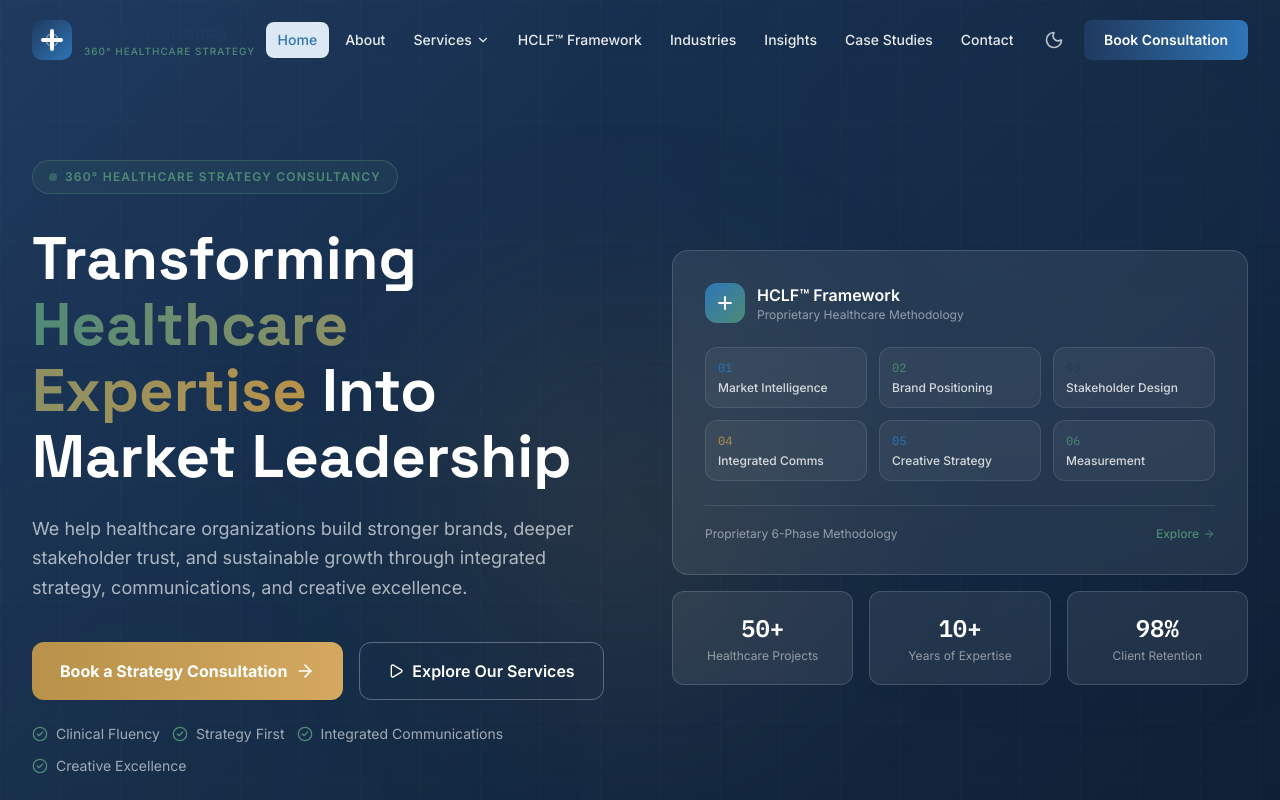
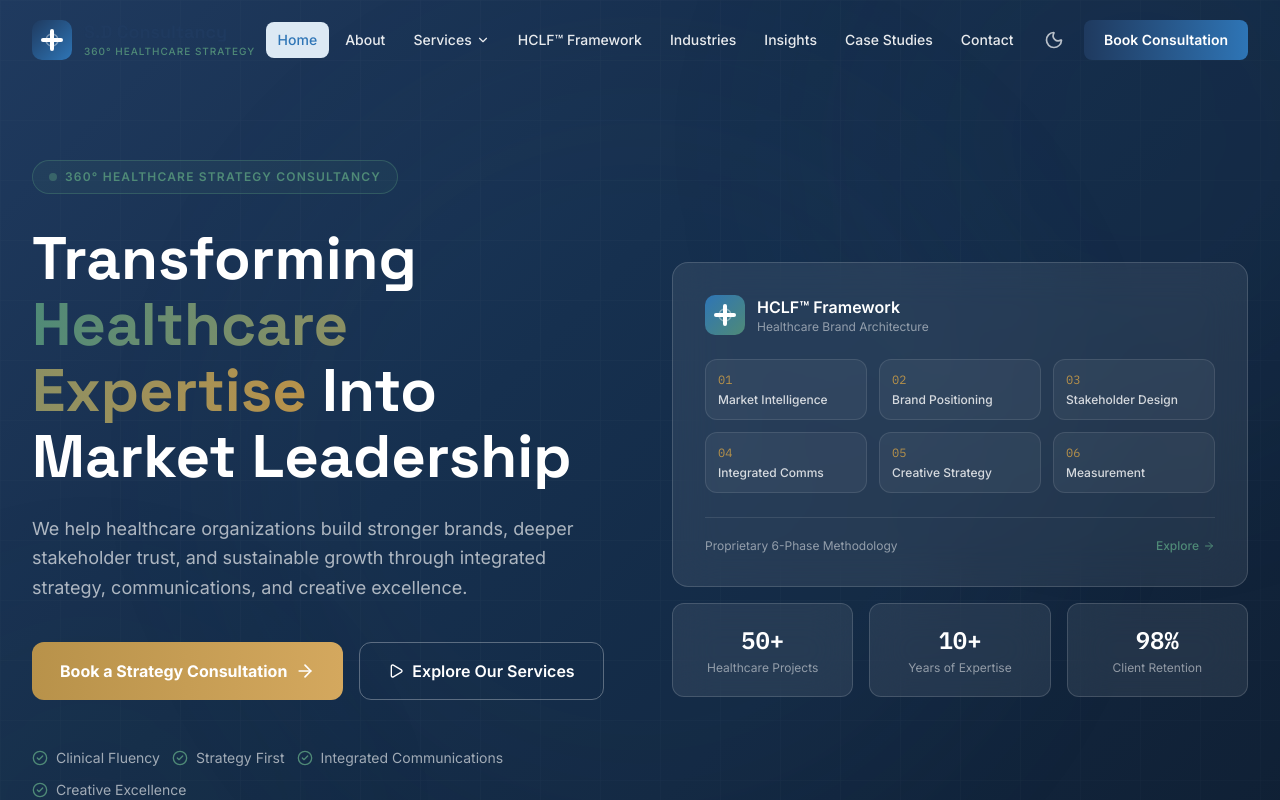
Before and after one commit to drvijayadutta-afk/SD-Consultancy, a Next.js app: page / in a window 1280 px wide. Shown: the top 800 px of the page. Built offline with nearby package versions, Linux system fonts and the light colour scheme.

Commit message:
Fix: SVG logo, hero stats (10+ years/50+ projects), about page (founded 2026 by doctor), animations

```diff
--- a/src/app/globals.css
+++ b/src/app/globals.css
@@ -173,75 +173,45 @@ h1, h2, h3, h4, h5, h6 {
   margin-top: 2rem;
   margin-bottom: 1rem;
 }
+.dark .prose-healthcare h2 {
+  color: #e8eef4;
+}
 
-/* Custom animations */
+/* Animations */
 @keyframes float {
   0%, 100% { transform: translateY(0px); }
   50% { transform: translateY(-12px); }
 }
-
 @keyframes pulse-slow {
   0%, 100% { opacity: 0.2; transform: scale(1); }
   50% { opacity: 0.35; transform: scale(1.05); }
 }
-
 @keyframes pulse-slower {
   0%, 100% { opacity: 0.15; transform: scale(1); }
   50% { opacity: 0.25; transform: scale(1.08); }
 }
-
 @keyframes shimmer {
   0% { background-position: -200% center; }
   100% { background-position: 200% center; }
 }
-
 @keyframes fade-up {
   from { opacity: 0; transform: translateY(20px); }
   to { opacity: 1; transform: translateY(0); }
 }
 
-@keyframes slide-in-left {
-  from { opacity: 0; transform: translateX(-20px); }
-  to { opacity: 1; transform: translateX(0); }
-}
-
 .animate-float {
   animation: float 6s ease-in-out infinite;
 }
-
 .animate-pulse-slow {
-  animation: pulse-slow 8s ease-in-out infinite;
+  animation: pulse-slow 4s ease-in-out infinite;
 }
-
 .animate-pulse-slower {
-  animation: pulse-slower 10s ease-in-out infinite;
+  animation: pulse-slower 6s ease-in-out infinite;
 }
-
+.animate-shimmer {
+  background-size: 200% auto;
+  animation: shimmer 3s linear infinite;
+}
 .animate-fade-up {
-  animation: fade-up 0.7s cubic-bezier(0.4, 0, 0.2, 1) forwards;
+  animation: fade-up 0.7s cubic-bezier(0.4, 0, 0.2, 1) both;
 }
-
-.animate-slide-in-left {
-  animation: slide-in-left 0.7s cubic-bezier(0.4, 0, 0.2, 1) forwards;
-}
-
-/* Shimmer text effect */
-.shimmer-text {
-  background: linear-gradient(90deg, #4F8A77 0%, #B8924A 25%, #4F8A77 50%, #2E75B6 75%, #4F8A77 100%);
-  background-size: 200% auto;
-  -webkit-background-clip: text;
-  -webkit-text-fill-color: transparent;
-  background-clip: text;
-  animation: shimmer 4s linear infinite;
-}
-
-/* Improved card hover */
-.card-hover:hover {
-  transform: translateY(-6px);
-  box-shadow: 0 24px 64px rgba(31, 58, 95, 0.18);
-}
-
-/* Prose dark mode fix */
-.dark .prose-healthcare h2 {
-  color: white;
-}
--- a/src/components/layout/Navigation.tsx
+++ b/src/components/layout/Navigation.tsx
@@ -59,7 +59,8 @@ export function Navigation() {
           {/* Logo */}
           <Link href="/" className="flex items-center gap-3 group">
             <div className="relative flex-shrink-0">
-    <svg width="40" height="40" viewBox="0 0 40 40" fill="none" xmlns="http://www.w3.org/2000/svg" className="group-hover:scale-105 transition-transform duration-200">
+              <svg width="40" height="40" viewBox="0 0 40 40" fill="none" xmlns="http://www.w3.org/2000/svg"
+                className="group-hover:scale-105 transition-transform duration-200">
                 <rect width="40" height="40" rx="10" fill="url(#navLogoGrad)"/>
                 <rect x="18" y="9" width="4" height="22" rx="2" fill="white"/>
                 <rect x="9" y="18" width="22" height="4" rx="2" fill="white"/>
--- a/src/components/sections/HeroSection.tsx
+++ b/src/components/sections/HeroSection.tsx
@@ -4,30 +4,27 @@ import { useEffect, useRef } from 'react';
 import Link from 'next/link';
 import { ArrowRight, Play, CheckCircle2 } from 'lucide-react';
 
-const pillars = [
-  'Clinical Fluency',
-  'Strategy First',
-  'Integrated Communications',
-  'Creative Excellence',
-];
+const pillars = ['Clinical Fluency', 'Strategy First', 'Integrated Communications', 'Creative Excellence'];
 
 export function HeroSection() {
   const headlineRef = useRef<HTMLHeadingElement>(null);
   const subtextRef = useRef<HTMLParagraphElement>(null);
   const ctaRef = useRef<HTMLDivElement>(null);
+  const pillarsRef = useRef<HTMLDivElement>(null);
 
   useEffect(() => {
-    const elements = [
+    const els = [
       { el: headlineRef.current, delay: 100 },
       { el: subtextRef.current, delay: 300 },
       { el: ctaRef.current, delay: 500 },
+      { el: pillarsRef.current, delay: 700 },
     ];
-    elements.forEach(({ el, delay }) => {
+    els.forEach(({ el, delay }) => {
       if (!el) return;
       el.style.opacity = '0';
-      el.style.transform = 'translateY(32px)';
+      el.style.transform = 'translateY(28px)';
       setTimeout(() => {
-        el.style.transition = 'all 0.9s cubic-bezier(0.4, 0, 0.2, 1)';
+        el.style.transition = 'all 0.85s cubic-bezier(0.4, 0, 0.2, 1)';
         el.style.opacity = '1';
         el.style.transform = 'none';
       }, delay);
@@ -36,127 +33,79 @@ export function HeroSection() {
 
   return (
     <section className="relative min-h-screen flex items-center overflow-hidden hero-gradient">
-      {/* Animated background orbs */}
-      <div className="absolute inset-0 overflow-hidden pointer-events-none">
-        <div className="absolute -top-40 -right-40 w-[700px] h-[700px] rounded-full bg-[#2E75B6]/20 blur-[140px] animate-pulse-slow" />
-        <div className="absolute -bottom-40 -left-40 w-[600px] h-[600px] rounded-full bg-[#4F8A77]/15 blur-[120px] animate-pulse-slower" />
-        <div className="absolute top-1/3 left-1/3 w-[400px] h-[400px] rounded-full bg-[#B8924A]/10 blur-[100px] animate-float" />
-        <div
-          className="absolute inset-0 opacity-[0.03]"
-          style={{
-            backgroundImage:
-              'linear-gradient(rgba(255,255,255,0.5) 1px, transparent 1px), linear-gradient(90deg, rgba(255,255,255,0.5) 1px, transparent 1px)',
-            backgroundSize: '60px 60px',
-          }}
-        />
+      <div className="absolute inset-0 overflow-hidden">
+        <div className="absolute -top-40 -right-40 w-[600px] h-[600px] rounded-full bg-[#2E75B6]/20 blur-[120px] animate-pulse-slow" />
+        <div className="absolute -bottom-40 -left-40 w-[500px] h-[500px] rounded-full bg-[#4F8A77]/15 blur-[100px] animate-pulse-slower" />
+        <div className="absolute top-1/2 left-1/2 -translate-x-1/2 -translate-y-1/2 w-[800px] h-[800px] rounded-full bg-[#2E75B6]/5 blur-[80px]" />
+        <div className="absolute inset-0 opacity-[0.03]" style={{ backgroundImage: 'linear-gradient(rgba(255,255,255,0.5) 1px, transparent 1px), linear-gradient(90deg, rgba(255,255,255,0.5) 1px, transparent 1px)', backgroundSize: '60px 60px' }} />
       </div>
-
       <div className="relative max-w-7xl mx-auto px-4 sm:px-6 lg:px-8 py-32 pt-40">
         <div className="grid lg:grid-cols-2 gap-16 items-center">
-          {/* Left Content */}
           <div>
             <div className="inline-flex items-center gap-2 mb-8 px-4 py-2 rounded-full border border-[#4F8A77]/40 bg-[#4F8A77]/10">
               <span className="w-2 h-2 rounded-full bg-[#4F8A77] animate-pulse" />
-              <span className="text-[#4F8A77] text-xs font-semibold tracking-widest uppercase">
-                360° Healthcare Strategy Consultancy
-              </span>
+              <span className="text-[#4F8A77] text-xs font-semibold tracking-widest uppercase">360° Healthcare Strategy Consultancy</span>
             </div>
-
-            <h1
-              ref={headlineRef}
-              className="text-4xl md:text-5xl lg:text-6xl font-bold font-heading text-white leading-[1.1] mb-6"
-            >
+            <h1 ref={headlineRef} className="text-4xl md:text-5xl lg:text-6xl font-bold font-heading text-white leading-[1.1] mb-6">
               Transforming{' '}
-              <span className="text-transparent bg-clip-text bg-gradient-to-r from-[#4F8A77] to-[#B8924A]">
-                Healthcare Expertise
-              </span>{' '}
+              <span className="text-transparent bg-clip-text bg-gradient-to-r from-[#4F8A77] to-[#B8924A]">Healthcare Expertise</span>{' '}
               Into Market Leadership
             </h1>
-
             <p ref={subtextRef} className="text-lg text-white/65 leading-relaxed mb-10 max-w-xl">
               We help healthcare organizations build stronger brands, deeper stakeholder trust, and sustainable growth through integrated strategy, communications, and creative excellence.
             </p>
-
-            <div ref={ctaRef} className="flex flex-col gap-6">
-              <div className="flex flex-wrap gap-4">
-                <Link
-                  href="/contact"
-                  className="inline-flex items-center gap-2 px-7 py-4 bg-gradient-to-r from-[#B8924A] to-[#d4a85e] text-white font-bold rounded-xl hover:shadow-xl hover:shadow-[#B8924A]/30 hover:-translate-y-1 transition-all duration-300"
-                >
-                  Book a Strategy Consultation
-                  <ArrowRight className="w-5 h-5" />
+            <div ref={ctaRef} className="flex flex-wrap gap-4 mb-12">
+              <Link href="/contact" className="inline-flex items-center gap-2 px-7 py-4 bg-gradient-to-r from-[#B8924A] to-[#d4a85e] text-white font-bold rounded-xl hover:shadow-xl hover:shadow-[#B8924A]/30 hover:-translate-y-1 transition-all duration-300">
+                Book a Strategy Consultation <ArrowRight className="w-5 h-5" />
               </Link>
-                <Link
-                  href="/services"
-                  className="inline-flex items-center gap-2 px-7 py-4 border border-white/30 text-white font-semibold rounded-xl hover:bg-white/10 hover:border-white/50 transition-all duration-300"
-                >
-                  <Play className="w-4 h-4" />
-                  Explore Our Services
+              <Link href="/services" className="inline-flex items-center gap-2 px-7 py-4 border border-white/30 text-white font-semibold rounded-xl hover:bg-white/10 hover:border-white/50 transition-all duration-300">
+                <Play className="w-4 h-4" /> Explore Our Services
               </Link>
             </div>
-              <div className="flex flex-wrap gap-3">
+            <div ref={pillarsRef} className="flex flex-wrap gap-3">
               {pillars.map((pillar) => (
                 <div key={pillar} className="flex items-center gap-2 text-sm text-white/60">
-                    <CheckCircle2 className="w-4 h-4 text-[#4F8A77]" />
-                    {pillar}
+                  <CheckCircle2 className="w-4 h-4 text-[#4F8A77]" />{pillar}
                 </div>
               ))}
             </div>
           </div>
-          </div>
-
-          {/* Right — Animated Card */}
           <div className="hidden lg:block">
             <div className="relative animate-float">
-              <div className="glass-card rounded-2xl p-8 mb-4 hover:bg-white/12 transition-all duration-500">
+              <div className="glass-card rounded-2xl p-8 mb-4">
                 <div className="flex items-center gap-3 mb-6">
-                  <div className="w-10 h-10 rounded-xl bg-gradient-to-br from-[#2E75B6] to-[#4F8A77] flex items-center justify-center flex-shrink-0">
-                    <svg width="20" height="20" viewBox="0 0 20 20" fill="none">
-                      <rect x="9" y="3" width="2" height="14" rx="1" fill="white"/>
-                      <rect x="3" y="9" width="14" height="2" rx="1" fill="white"/>
+                  <svg width="40" height="40" viewBox="0 0 40 40" fill="none">
+                    <rect width="40" height="40" rx="10" fill="url(#heroLogoGrad)"/>
+                    <rect x="18" y="9" width="4" height="22" rx="2" fill="white"/>
+                    <rect x="9" y="18" width="22" height="4" rx="2" fill="white"/>
+                    <circle cx="20" cy="20" r="6" fill="none" stroke="white" strokeWidth="1.5" strokeOpacity="0.4"/>
+                    <defs>
+                      <linearGradient id="heroLogoGrad" x1="0" y1="0" x2="40" y2="40" gradientUnits="userSpaceOnUse">
+                        <stop stopColor="#2E75B6"/><stop offset="1" stopColor="#4F8A77"/>
+                      </linearGradient>
+                    </defs>
                   </svg>
-                  </div>
                   <div>
                     <div className="text-white font-semibold">HCLF™ Framework</div>
-                    <div className="text-white/50 text-xs">Proprietary Healthcare Methodology</div>
+                    <div className="text-white/50 text-xs">Healthcare Brand Architecture</div>
                   </div>
                 </div>
                 <div className="grid grid-cols-3 gap-3">
-                  {[
-                    { phase: '01', label: 'Market Intelligence', color: '#2E75B6' },
-                    { phase: '02', label: 'Brand Positioning', color: '#4F8A77' },
-                    { phase: '03', label: 'Stakeholder Design', color: '#1F3A5F' },
-                    { phase: '04', label: 'Integrated Comms', color: '#B8924A' },
-                    { phase: '05', label: 'Creative Strategy', color: '#2E75B6' },
-                    { phase: '06', label: 'Measurement', color: '#4F8A77' },
-                  ].map((item, i) => (
-                    <div
-                      key={item.phase}
-                      className="bg-white/5 rounded-xl p-3 border border-white/10 hover:border-white/30 hover:bg-white/10 transition-all duration-300 cursor-default group"
-                      style={{ animationDelay: `${i * 0.1}s` }}
-                    >
-                      <div className="text-xs font-mono mb-1" style={{ color: item.color }}>{item.phase}</div>
-                      <div className="text-white/80 text-xs font-medium leading-tight group-hover:text-white transition-colors">{item.label}</div>
+                  {[{ phase: '01', label: 'Market Intelligence' }, { phase: '02', label: 'Brand Positioning' }, { phase: '03', label: 'Stakeholder Design' }, { phase: '04', label: 'Integrated Comms' }, { phase: '05', label: 'Creative Strategy' }, { phase: '06', label: 'Measurement' }].map((item) => (
+                    <div key={item.phase} className="bg-white/5 rounded-xl p-3 border border-white/10 hover:border-[#4F8A77]/50 transition-colors cursor-default">
+                      <div className="text-[#B8924A] text-xs font-mono mb-1">{item.phase}</div>
+                      <div className="text-white/80 text-xs font-medium leading-tight">{item.label}</div>
                     </div>
                   ))}
                 </div>
-                <div className="mt-6 pt-5 border-t border-white/10">
-                  <div className="flex items-center justify-between">
+                <div className="mt-6 pt-5 border-t border-white/10 flex items-center justify-between">
                   <span className="text-white/50 text-xs">Proprietary 6-Phase Methodology</span>
-                    <Link href="/hclf-framework" className="text-[#4F8A77] text-xs font-medium hover:underline flex items-center gap-1 hover:text-[#6aaa95] transition-colors">
-                      Explore <ArrowRight className="w-3 h-3" />
-                    </Link>
+                  <Link href="/hclf-framework" className="text-[#4F8A77] text-xs font-medium hover:underline flex items-center gap-1">Explore <ArrowRight className="w-3 h-3" /></Link>
                 </div>
               </div>
-              </div>
-
               <div className="grid grid-cols-3 gap-4">
-                {[
-                  { value: '50+', label: 'Healthcare Projects' },
-                  { value: '10+', label: 'Years of Expertise' },
-                  { value: '98%', label: 'Client Retention' },
-                ].map((stat) => (
-                  <div key={stat.label} className="glass-card rounded-xl p-5 text-center hover:bg-white/15 transition-all duration-300 hover:-translate-y-1">
+                {[{ value: '50+', label: 'Healthcare Projects' }, { value: '10+', label: 'Years of Expertise' }, { value: '98%', label: 'Client Retention' }].map((stat) => (
+                  <div key={stat.label} className="glass-card rounded-xl p-5 text-center">
                     <div className="stat-number text-2xl font-bold text-white mb-1">{stat.value}</div>
                     <div className="text-white/50 text-xs">{stat.label}</div>
                   </div>
@@ -166,7 +115,6 @@ export function HeroSection() {
           </div>
         </div>
       </div>
-
       <div className="absolute bottom-8 left-1/2 -translate-x-1/2 flex flex-col items-center gap-2 text-white/40">
         <span className="text-xs tracking-widest uppercase">Scroll</span>
         <div className="w-px h-12 bg-gradient-to-b from-white/40 to-transparent animate-pulse" />
--- a/src/components/sections/ImpactStats.tsx
+++ b/src/components/sections/ImpactStats.tsx
@@ -4,7 +4,7 @@ import { AnimatedSection } from '@/components/ui/AnimatedSection';
 const stats = [
   { value: 50, suffix: '+', label: 'Healthcare Projects Delivered' },
   { value: 10, suffix: '+', label: 'Years of Sector Expertise' },
-  { value: 50, suffix: '+', label: 'Healthcare Organizations Served' },
+  { value: 30, suffix: '+', label: 'Healthcare Organizations Served' },
   { value: 98, suffix: '%', label: 'Client Retention Rate' },
 ];
 
@@ -18,9 +18,7 @@ export function ImpactStats() {
       <div className="relative max-w-7xl mx-auto px-4 sm:px-6 lg:px-8">
         <AnimatedSection className="text-center mb-14">
           <p className="text-[#4F8A77] text-xs font-semibold tracking-[0.2em] uppercase mb-3">Client Outcomes</p>
-          <h2 className="text-3xl md:text-4xl font-bold font-heading text-white">
-            Measurable Impact Across Healthcare
-          </h2>
+          <h2 className="text-3xl md:text-4xl font-bold font-heading text-white">Measurable Impact Across Healthcare</h2>
         </AnimatedSection>
         <div className="grid grid-cols-2 lg:grid-cols-4 gap-8">
           {stats.map((stat, i) => (
```
Also changed, not shown: src/app/about/page.tsx (+58 -78 lines), src/components/layout/Footer.tsx (+18 -55 lines). Lines whose indentation alone changed are shown as unchanged.
